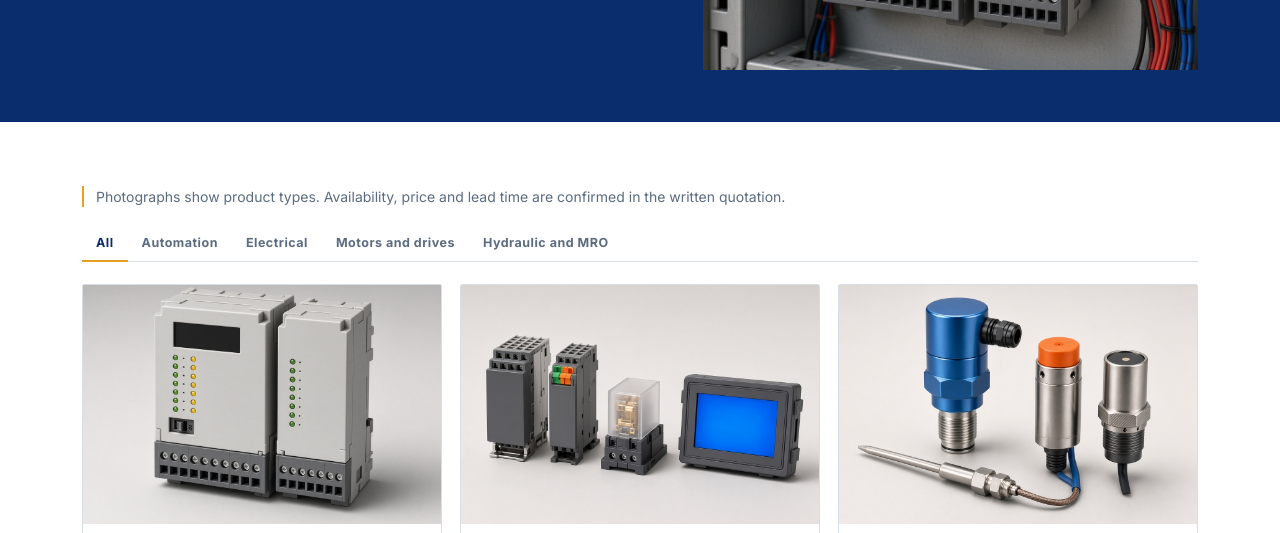
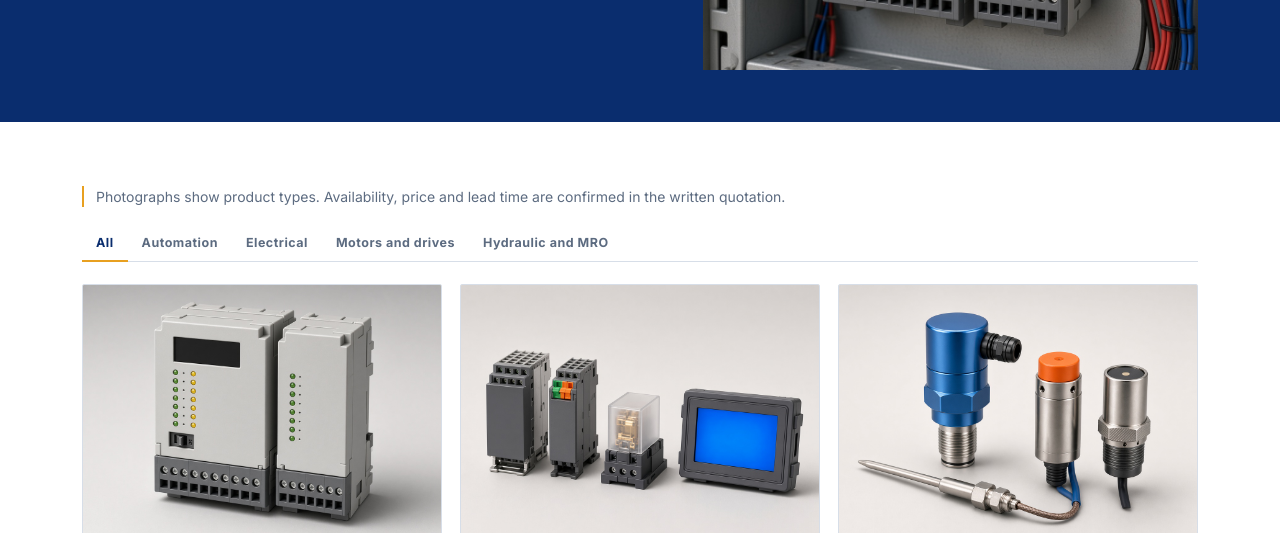
Before and after one commit to xiaoyultd/yucore-power-meter.github.io, a plain HTML site: page products.html in a window 1280 px wide. Shown: the part 412-945 px from the top of the page. Drawn offline with Linux system fonts and the light colour scheme.

Commit message:
Show product stills at their real 4:3 proportions.
The studio photos are 1152 by 864. A 3:2 cover crop was cutting terminals, probes, and the tops of drives. Product tiles, catalog cards, and category stills now contain the full frame. Scene and hero crops stay as they are.

Co-authored-by: xiaoyultd <xiaoyultd@users.noreply.github.com>

```diff
--- a/css/style.css
+++ b/css/style.css
@@ -58,8 +58,8 @@ button, input, select, textarea { font-family: inherit; }
 }
 ::selection { background: var(--amber); color: var(--navy-deep); }
 
-/* Fixed 3:2 frame. Padding, not the file's height attribute, sets the box
-   so a row of tiles and their captions stays inside one desktop view. */
+/* Scene and hero frames stay 3:2. Product stills are 1152×864, so those
+   frames are 4:3 and the image is contained, not cover-cropped. */
 .media,
 .product-card-top.product-photo,
 .product-card-top.product-plain,
@@ -75,6 +75,16 @@ button, input, select, textarea { font-family: inherit; }
   padding-bottom: 66.6667%;
   background: #e7ebf0;
   flex: 0 0 auto;
+}
+
+.home-tile .media,
+.product-card-top.product-photo,
+.product-card-top.product-plain,
+.seo-hero-photo,
+.app-photo:has(img[src*="images/products/"]),
+.app-card .media:has(img[src*="images/products/"]) {
+  padding-bottom: 75%;
+  background: #e4e0de;
 }
 
 .media img,
@@ -101,6 +111,15 @@ button, input, select, textarea { font-family: inherit; }
 .app-photo img {
   position: absolute;
   inset: 0;
+}
+
+.home-tile .media img,
+.product-card-top.product-photo img,
+.seo-hero-photo img,
+.app-photo:has(img[src*="images/products/"]) img,
+.app-card .media:has(img[src*="images/products/"]) img {
+  object-fit: contain;
+  object-position: center;
 }
 
 /* Captions sit under the frame, so these photos stay in normal flow. */
@@ -774,8 +793,8 @@ a.cat-card:hover,
 .breadcrumb a { color: rgba(255,255,255,0.78); }
 .breadcrumb a:hover { color: var(--amber); }
 .breadcrumb span { margin: 0 6px; color: rgba(255,255,255,0.35); }
-.page-hero-photo,
-.seo-hero-photo { border: 0; border-radius: 0; background: #12315f; }
+.page-hero-photo { border: 0; border-radius: 0; background: #12315f; }
+.seo-hero-photo { border: 0; border-radius: 0; background: #e4e0de; }
 .seo-hero-aside { display: flex; flex-direction: column; gap: 16px; min-width: 0; }
 .seo-proof-card {
   background: transparent;
```
